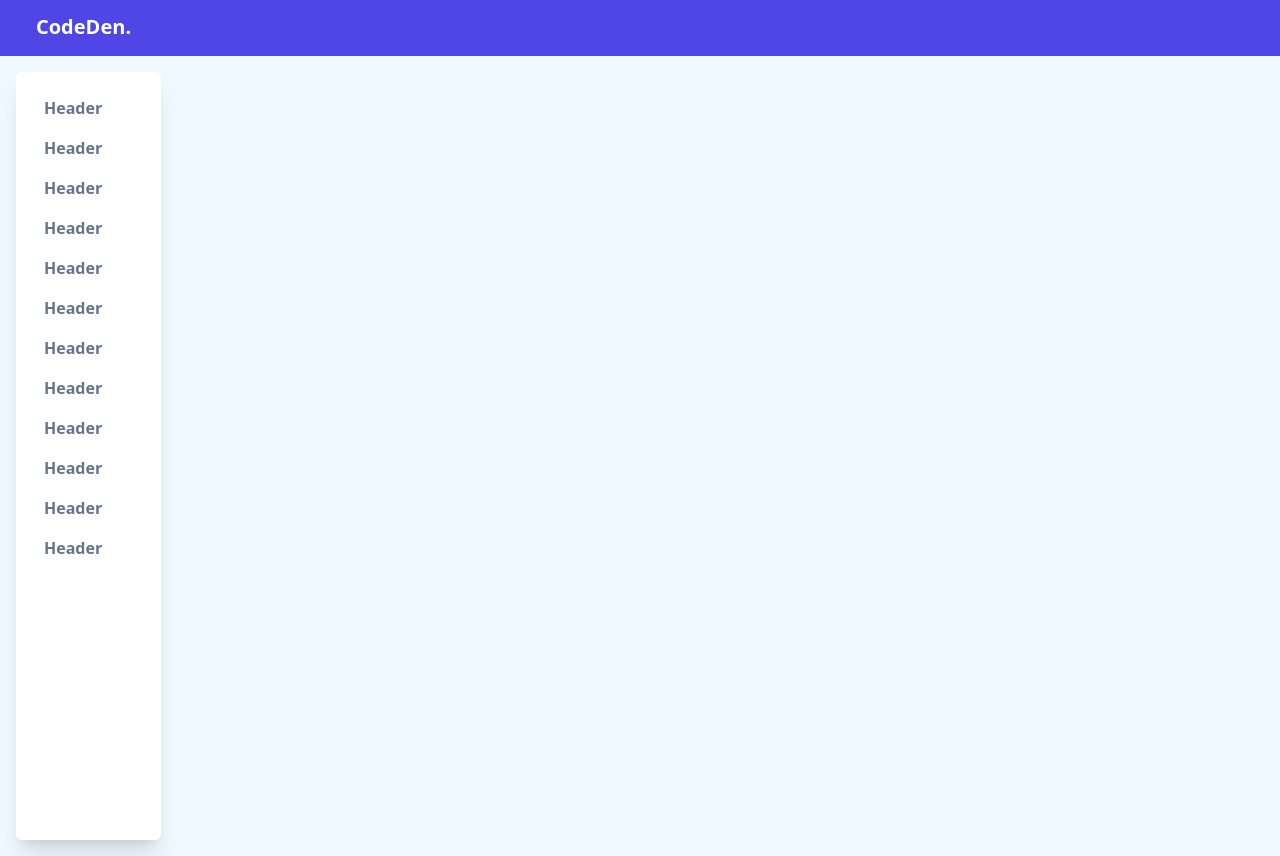
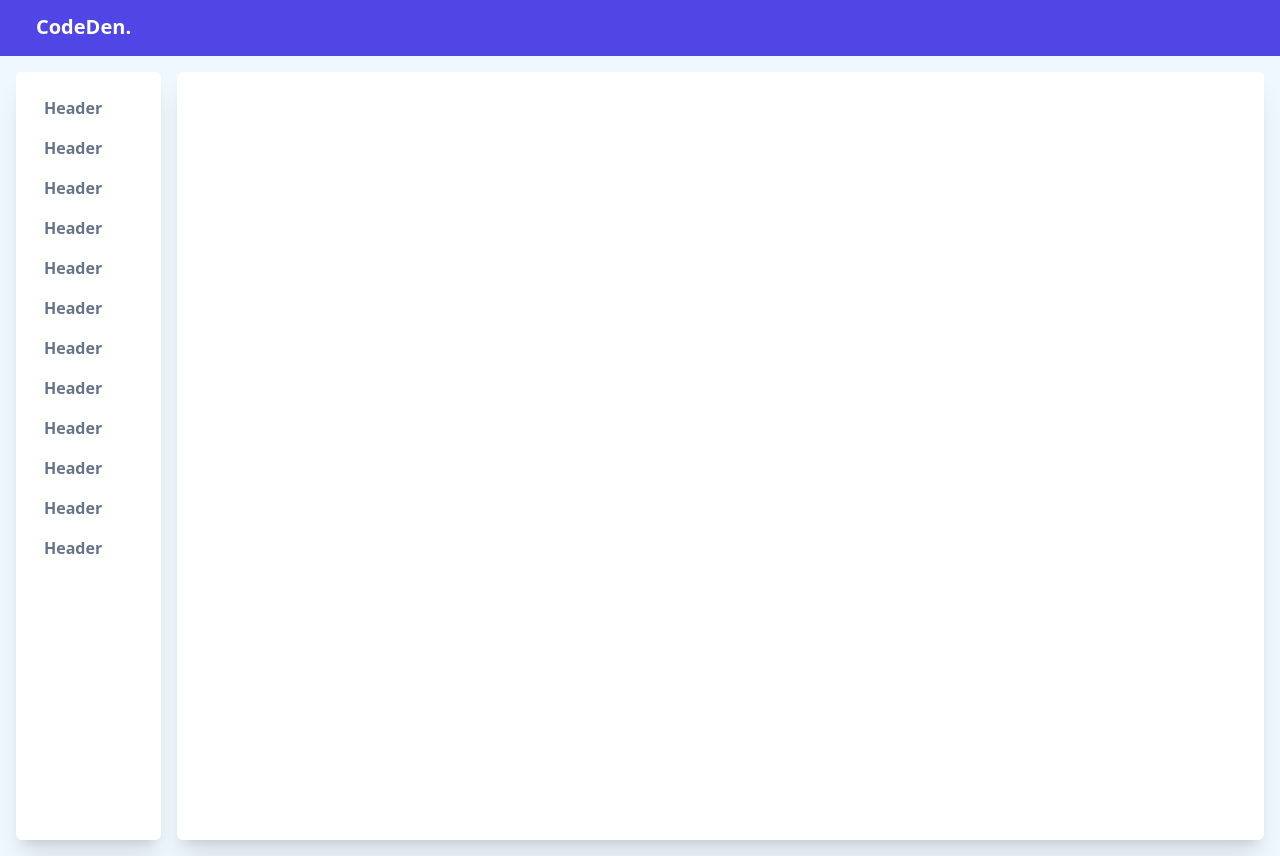
Before and after one commit to kromate/Codeden, a Vue app: page /stage in a window 1280 px wide. Built offline with nearby package versions, Linux system fonts and the light colour scheme.

Commit message:
feat: stage update

```diff
--- a/src/assets/styles/tailwind.css
+++ b/src/assets/styles/tailwind.css
@@ -19,4 +19,7 @@ body{
     .mobile{
         @apply md:hidden flex
     }
+    .card{
+       @apply rounded-md shadow-xl bg-white
+    }
 }
```
